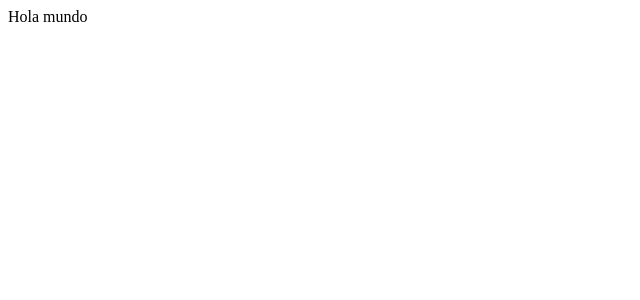
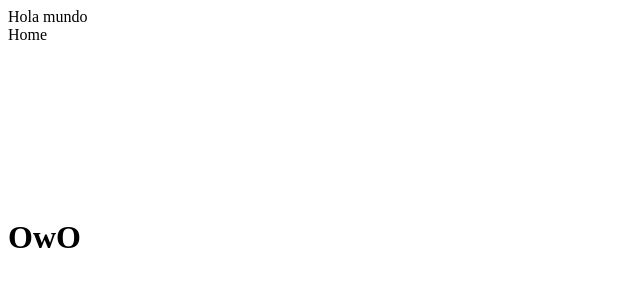
Before and after one commit to camilamo9719/wizzysage, a React (Vite) app in the folder sage-vitest/: page / in a window 1280 px wide. Shown: the top 300 px of the page, without its empty margins (0-640 px from the left). Built offline with nearby package versions, Linux system fonts and the light colour scheme.

Commit message:
Cambios generados e importacion de vitest

```diff
--- a/sage-vitest/package.json
+++ b/sage-vitest/package.json
@@ -7,7 +7,8 @@
     "dev": "vite",
     "build": "tsc && vite build",
     "lint": "eslint . --ext ts,tsx --report-unused-disable-directives --max-warnings 0",
-    "preview": "vite preview"
+    "preview": "vite preview",
+    "test": "vitest --ui"
   },
   "dependencies": {
     "jsdom": "^22.1.0",
@@ -20,6 +21,7 @@
     "@typescript-eslint/eslint-plugin": "^6.0.0",
     "@typescript-eslint/parser": "^6.0.0",
     "@vitejs/plugin-react": "^4.0.3",
+    "@vitest/ui": "^0.33.0",
     "eslint": "^8.45.0",
     "eslint-plugin-react-hooks": "^4.6.0",
     "eslint-plugin-react-refresh": "^0.4.3",
--- a/sage-vitest/src/components/JuanJose.tsx
+++ b/sage-vitest/src/components/JuanJose.tsx
@@ -2,10 +2,10 @@ import React from 'react'
 
 const JuanJose = () => {
   return (
-    <div>JuanJose
+    <div>
         <canvas id="canvas"></canvas>
-            <div className="copy">
-                <h1 id="name">OwO</h1>
+            <div className="copy" >
+            <h1 id="name">OwO</h1>
             </div>
     </div>
   )
--- a/sage-vitest/src/main.tsx
+++ b/sage-vitest/src/main.tsx
@@ -2,9 +2,13 @@ import React from 'react'
 import ReactDOM from 'react-dom/client'
 import App from './App.tsx'
 import './index.css'
+import Home from './pages/Home.tsx'
+import JuanJose from './components/JuanJose.tsx'
 
 ReactDOM.createRoot(document.getElementById('root')!).render(
   <React.StrictMode>
     <App />
+    <Home />
+    <JuanJose />
   </React.StrictMode>,
 )
--- a/sage-vitest/src/pages/Home.tsx
+++ b/sage-vitest/src/pages/Home.tsx
@@ -0,0 +1,9 @@
+import React from 'react'
+
+const Home = () => {
+  return (
+    <div>Home</div>
+  )
+}
+
+export default Home
```
Also changed, not shown: 1 other file (tests, documents, lock files or other folders).
